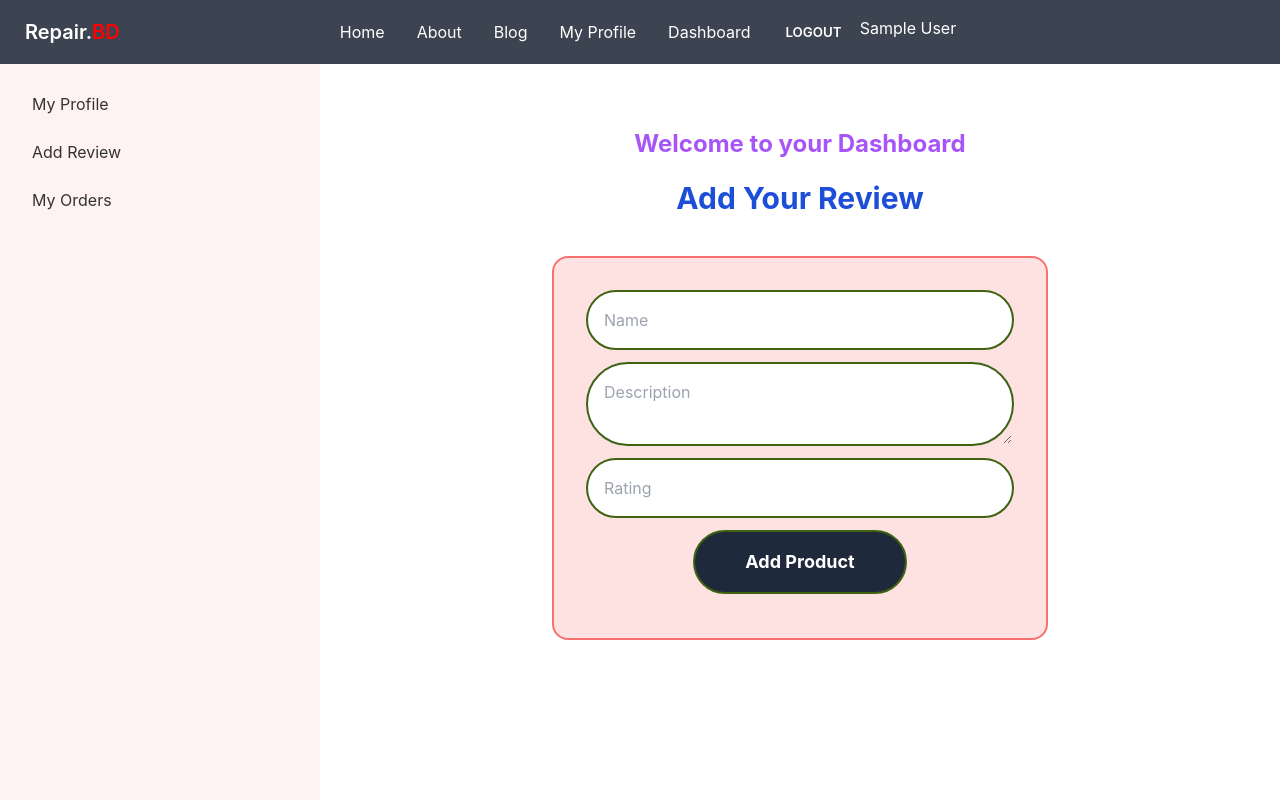
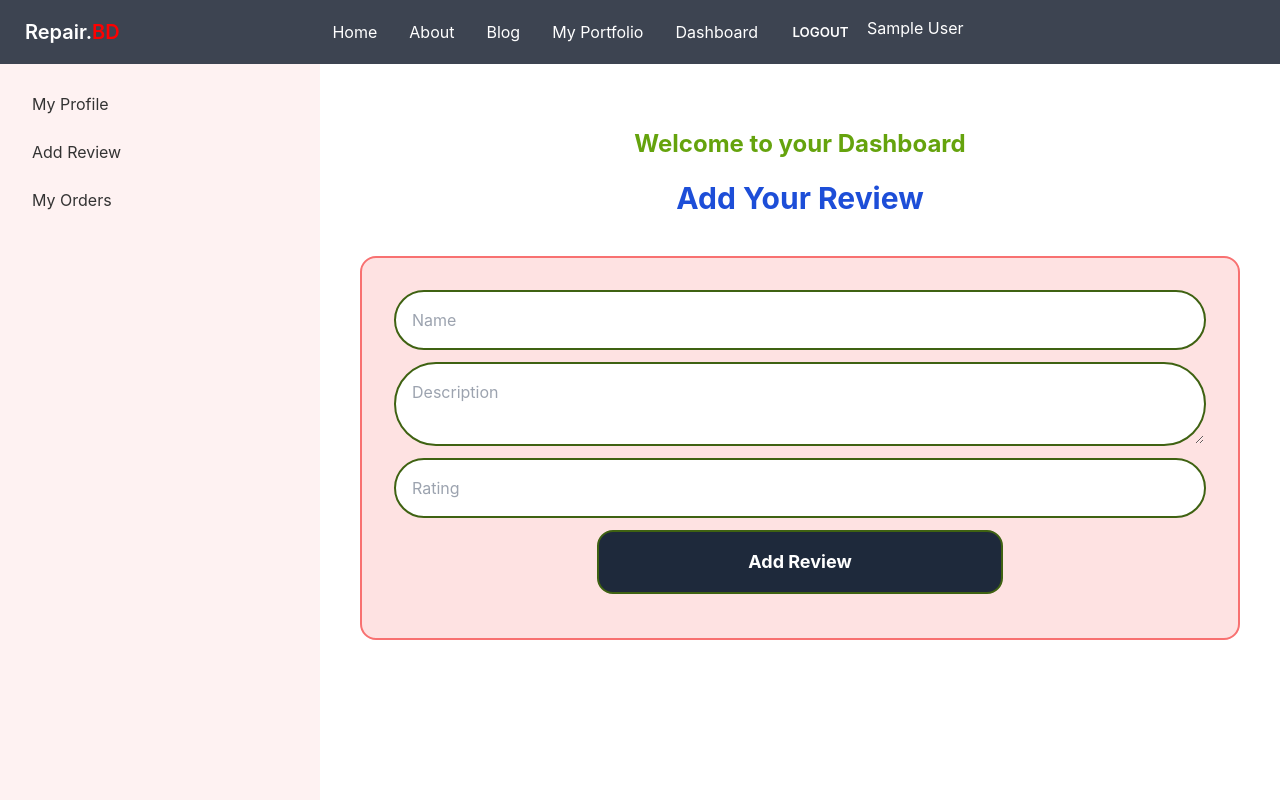
Before and after one commit to Abdul-Rakib92/repair.bd-manufacturer-website-client-side, a React (Create React App) app: page /dashboard/addReview in a window 1280 px wide. Shown: the top 800 px of the page. Built offline with nearby package versions, Linux system fonts and the light colour scheme; no server answers; sample sign-in values are in the browser's storage.

Commit message:
require admin added

```diff
--- a/src/App.js
+++ b/src/App.js
@@ -16,7 +16,9 @@ import Users from './Pages/Dashboard/Users';
 import Home from './Pages/Home/Home';
 import Login from './Pages/Login/Login';
 import Register from './Pages/Login/Register';
+import RequireAdmin from './Pages/Login/RequireAdmin';
 import RequireAuth from './Pages/Login/RequireAuth';
+import MyPortfolio from './Pages/MyPortfolio';
 import NotFound from './Pages/NotFound';
 import Purchase from './Pages/Purchase';
 import Footer from './Pages/Shared/Footer';
@@ -36,6 +38,7 @@ function App() {
        }></Route>
        <Route path='about' element={<About></About>}></Route>
        <Route path='blog' element={<Blog></Blog>}></Route>
+       <Route path='myPortfolio' element={<MyPortfolio></MyPortfolio>}></Route>
 
        {/* <Route path='/addProduct' element={
           <RequireAuth>
@@ -63,7 +66,7 @@ function App() {
 
             <Route path='myOrders' element={<MyOrder></MyOrder>}></Route>
 
-            <Route path='users' element={<Users></Users>}></Route>
+            <Route path='users' element={<RequireAdmin><Users></Users></RequireAdmin>}></Route>
 
         </Route>
 
--- a/src/Pages/Dashboard/AddReview.js
+++ b/src/Pages/Dashboard/AddReview.js
@@ -27,7 +27,7 @@ const AddReview = () => {
   };
 
   return (
-    <div className="w-3/5 mx-auto h-screen">
+    <div className="w-full mx-auto h-screen">
       <h2 className='text-center text-3xl font-bold text-blue-700 mt-5'>Add Your Review</h2>
 
       <form
@@ -56,9 +56,9 @@ const AddReview = () => {
         />
 
         <input
-          className="bg-slate-800 text-white text-lg w-1/2 mx-auto font-bold mb-3 border-2 border-lime-800 rounded-full p-4"
+          className="bg-slate-800 text-white text-lg w-1/2 mx-auto font-bold mb-3 border-2 border-lime-800 rounded-2xl p-4"
           type="submit"
-          value="Add Product"
+          value="Add Review"
         />
       </form>
     </div>
--- a/src/Pages/Dashboard/Dashboard.js
+++ b/src/Pages/Dashboard/Dashboard.js
@@ -14,7 +14,7 @@ const Dashboard = () => {
   <input id="dashboard-sidebar" type="checkbox" class="drawer-toggle" />
   <div class="drawer-content flex flex-col items-center justify-center">
     {/* <!-- Page content here --> */}
-    <h2 className='text-2xl font-bold text-purple-500 mt-16'>Welcome to your Dashboard</h2>
+    <h2 className='text-2xl font-bold text-lime-600 mt-16'>Welcome to your Dashboard</h2>
     <Outlet></Outlet>
 
 
@@ -27,13 +27,13 @@ const Dashboard = () => {
 
       { admin && <li><Link to="/dashboard/manageProduct">Manage Product</Link></li>}
 
-      <li><Link to="/dashboard/addReview">Add Review</Link></li>
+      { !admin && <li><Link to="/dashboard/addReview">Add Review</Link></li>}
 
       { admin && <li><Link to="/dashboard/manageOrders">Manage all Orders</Link></li>}
 
       { admin && <li><Link to="/dashboard/addProduct">Add Product</Link></li>}
 
-      <li><Link to="/dashboard/myOrders">My Orders</Link></li>
+      { !admin && <li><Link to="/dashboard/myOrders">My Orders</Link></li>}
 
       {/* { admin && <li><Link to="/dashboard/addProfile">Add Profile</Link></li>} */}
 
--- a/src/Pages/Dashboard/Users.js
+++ b/src/Pages/Dashboard/Users.js
@@ -1,20 +1,29 @@
-import React from 'react';
-import { useQuery } from 'react-query';
-import Loading from '../Shared/Loading';
-import UserRow from './UserRow';
+import React from "react";
+import { useQuery } from "react-query";
+import Loading from "../Shared/Loading";
+import UserRow from "./UserRow";
 
 const Users = () => {
-    const {data: users, isLoading, refetch } = useQuery ('users', () => fetch('http://localhost:5000/user', {
-        method: 'GET',
-        headers:{
-            authorization: `Bearer ${localStorage.getItem('accessToken')}`
-        }
-    }).then(res => res.json()));
-    if(isLoading){
-        return <Loading></Loading>
+  const {
+    data: users,
+    isLoading,
+    refetch,
+  } = useQuery("users", () =>
+    fetch("http://localhost:5000/user", {
+      method: "GET",
+      headers: {
+        authorization: `Bearer ${localStorage.getItem("accessToken")}`,
+      },
+    }).then((res) => res.json())
+  );
+  if (isLoading) {
+    return <Loading></Loading>;
   }
   return (
-        <div className='h-screen w-full'>
+    <div className="h-screen w-full">
+      <h2 className="text-center text-3xl font-bold text-blue-700 mt-5">
+        Make Admin
+      </h2>
       <h2 className="text-2xl">All Users: {users.length}</h2>
 
       <div class="overflow-x-auto">
@@ -28,13 +37,9 @@ const Users = () => {
             </tr>
           </thead>
           <tbody>
-                       {
-                           users.map(user=><UserRow
-                           key={user._id}
-                           user={user}
-                           refetch={refetch}
-                           ></UserRow>)
-                       }
+            {users.map((user) => (
+              <UserRow key={user._id} user={user} refetch={refetch}></UserRow>
+            ))}
           </tbody>
         </table>
       </div>
--- /dev/null
+++ b/src/Pages/Login/RequireAdmin.js
@@ -0,0 +1,25 @@
+import { signOut } from 'firebase/auth';
+import React from 'react';
+import { useAuthState } from 'react-firebase-hooks/auth';
+import { Navigate, useLocation } from 'react-router-dom';
+import auth from '../../firebase.init';
+import useAdmin from '../../hooks/useAdmin';
+import Loading from '../Shared/Loading';
+
+const RequireAdmin = ({children}) => {
+    const [user, loading] = useAuthState(auth);
+    const [admin, adminLoading] = useAdmin(user)
+    const location = useLocation();
+
+    if(loading || adminLoading){
+        return <Loading></Loading>
+    }
+
+    if(!user || !admin){
+        signOut(auth)
+        return <Navigate to="/login" state={{ from: location }} replace></Navigate>
+    }
+    return children;
+};
+
+export default RequireAdmin;
--- /dev/null
+++ b/src/Pages/MyPortfolio.js
@@ -0,0 +1,11 @@
+import React from 'react';
+
+const MyPortfolio = () => {
+    return (
+        <div>
+            <h2>Portfolio</h2>
+        </div>
+    );
+};
+
+export default MyPortfolio;
--- a/src/Pages/Shared/Navbar.js
+++ b/src/Pages/Shared/Navbar.js
@@ -28,7 +28,7 @@ const Navbar = () => {
       </li>
 
       <li>
-        <Link to="/myProfile">My Profile</Link>
+        <Link to="/myPortfolio">My Portfolio</Link>
       </li>
 
       {user && (
--- a/src/hooks/useAdmin.js
+++ b/src/hooks/useAdmin.js
@@ -2,7 +2,7 @@ import { useEffect, useState } from "react"
 
 const useAdmin = user => {
     const [admin, setAdmin] = useState(false);
-    // const [adminLoading, setAdminLoading] = useState(true);
+    const [adminLoading, setAdminLoading] = useState(true);
     useEffect( () =>{
         const email = user?.email;
         if(email){
@@ -16,12 +16,12 @@ const useAdmin = user => {
             .then(res=>res.json())
             .then(data => {
                 setAdmin(data.admin);
-                // setAdminLoading(false);
+                setAdminLoading(false);
             })
         }
     }, [user])
 
-    return [admin]
+    return [admin, adminLoading]
 }
 
 export default useAdmin;
```
Also changed, not shown: src/hooks/useUser.js (deleted). Lines whose indentation alone changed are shown as unchanged.
